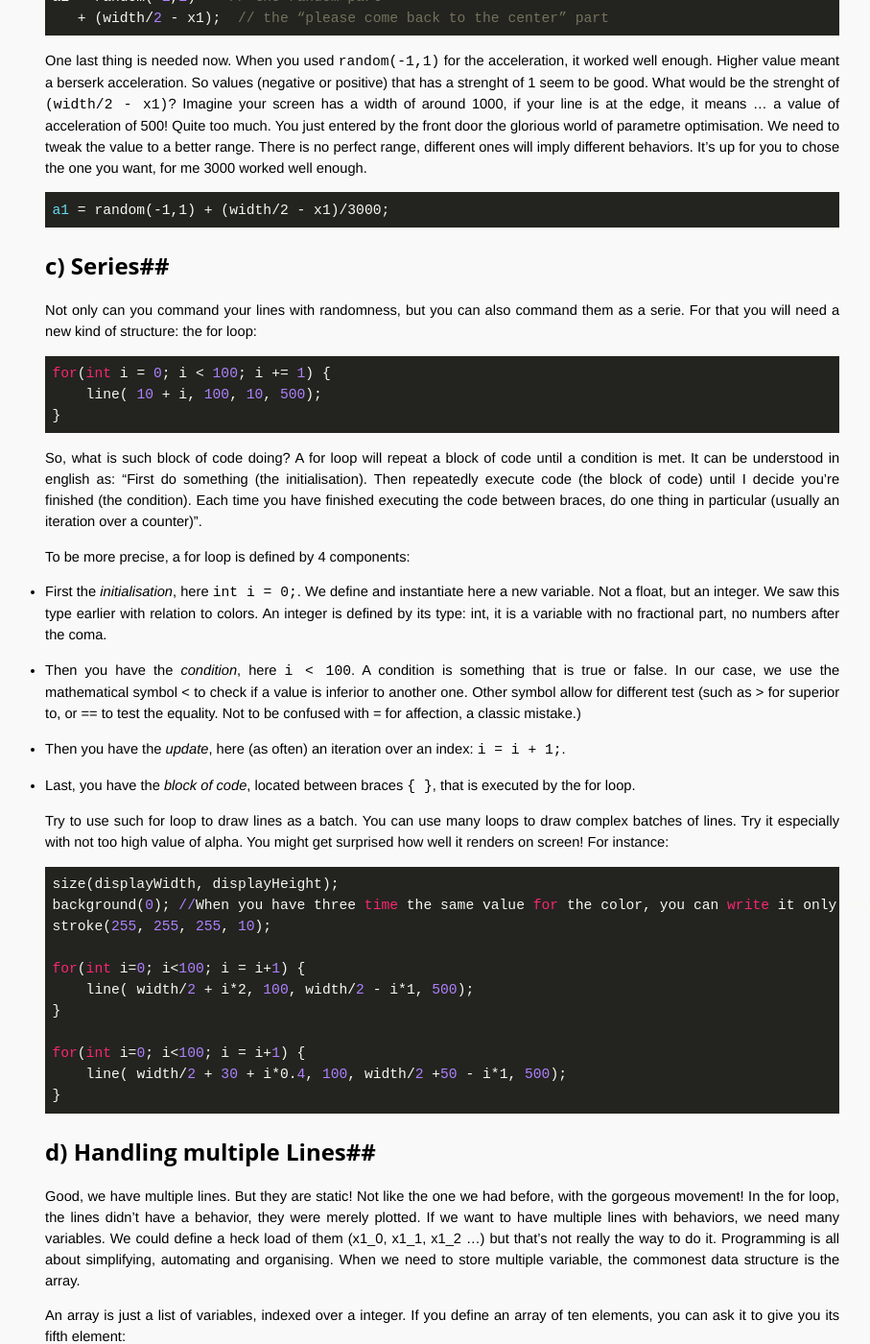
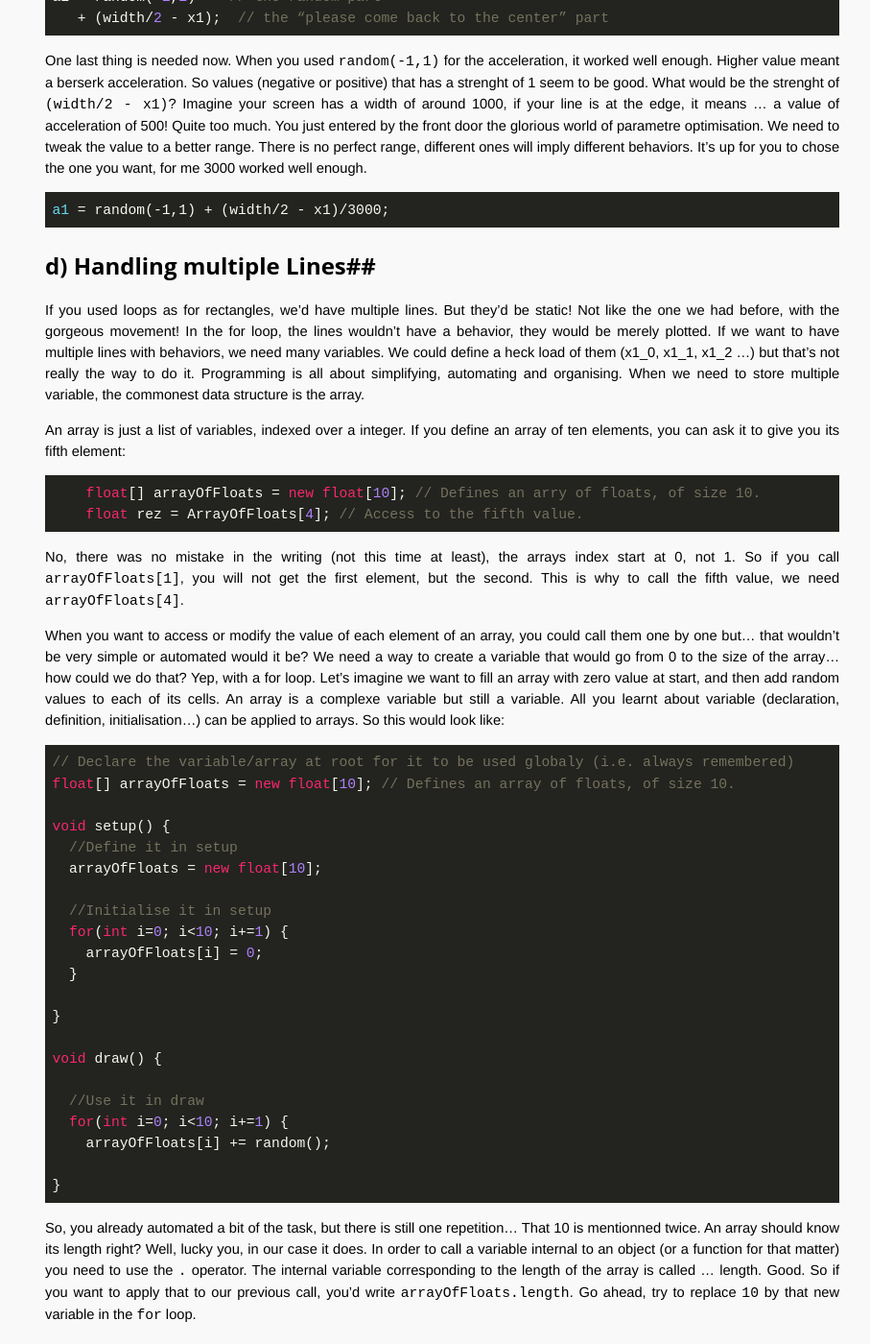
Before and after one commit to OpenTechSchool-Brussels/generative-art-with-processing, a Jekyll site: the page built from Playing-with-lines.markdown, in a window 1280 px wide and 1400 px high, scrolled down 2924 px. Shown: the whole window at 96% size, without its empty margins (309-1216 px from the left). Built offline with Jekyll 4.4.1, drawn with Linux system fonts in a browser that asks for light colours; Markdown is read by kramdown in place of the engine named in the settings.

Commit message:
Update Playing-with-lines.markdown

````diff
--- a/Playing-with-lines.markdown
+++ b/Playing-with-lines.markdown
@@ -108,45 +108,8 @@ One last thing is needed now. When you used `random(-1,1)` for the acceleration,
 a1 = random(-1,1) + (width/2 - x1)/3000;
 ```
 
-##c) Series##
-Not only can you command your lines with randomness, but you can also command them as a serie. For that you will need a new kind of structure: the for loop:
-
-```java
-for(int i = 0; i < 100; i += 1) {
-    line( 10 + i, 100, 10, 500);
-}
-```
-
-So, what is such block of code doing? A for loop will repeat a block of code until a condition is met. It can be understood in english as: "First do something (the initialisation). Then repeatedly execute code (the block of code) until I decide you’re finished (the condition). Each time you have finished executing the code between braces, do one thing in particular (usually an iteration over a counter)".
-
-To be more precise, a for loop is defined by 4 components:
-
-* First the *initialisation*, here `int i = 0;`. We define and instantiate here a new variable. Not a float, but an integer. We saw this type earlier with relation to colors. An integer is defined by its type: int, it is a variable with no fractional part, no numbers after the coma.
-
-* Then you have the *condition*, here `i < 100`. A condition is something that is true or false. In our case, we use the mathematical symbol < to check if a value is inferior to another one. Other symbol allow for different test (such as > for superior to, or == to test the equality. Not to be confused with = for affection, a classic mistake.)
-
-* Then you have the *update*, here (as often) an iteration over an index: `i = i + 1;`.
-
-* Last,  you have the *block of code*, located between braces `{ }`, that is executed by the for loop.
-
-Try to use such for loop to draw lines as a batch. You can use many loops to draw complex batches of lines. Try it especially with not too high value of alpha. You might get surprised how well it renders on screen! For instance:
-
-```java
-size(displayWidth, displayHeight);
-background(0); //When you have three time the same value for the color, you can write it only once
-stroke(255, 255, 255, 10);
-
-for(int i=0; i<100; i = i+1) {
-    line( width/2 + i*2, 100, width/2 - i*1, 500);
-}
-
-for(int i=0; i<100; i = i+1) {
-    line( width/2 + 30 + i*0.4, 100, width/2 +50 - i*1, 500);
-}
-```
-
 ##d) Handling multiple Lines##
-Good, we have multiple lines. But they are static! Not like the one we had before, with the gorgeous movement! In the for loop, the lines didn’t have a behavior, they were merely plotted. If we want to have multiple lines with behaviors, we need many variables. We could define a heck load of them (x1_0, x1_1, x1_2 ...) but that’s not really the way to do it. Programming is all about simplifying, automating and organising. When we need to store multiple variable, the commonest data structure is the array.
+If you used loops as for rectangles, we'd have multiple lines. But they'd be static! Not like the one we had before, with the gorgeous movement! In the for loop, the lines wouldn’t have a behavior, they would be merely plotted. If we want to have multiple lines with behaviors, we need many variables. We could define a heck load of them (x1_0, x1_1, x1_2 ...) but that’s not really the way to do it. Programming is all about simplifying, automating and organising. When we need to store multiple variable, the commonest data structure is the array.
 
 An array is just a list of variables, indexed over a integer. If you define an array of ten elements, you can ask it to give you its fifth element:
 
````
